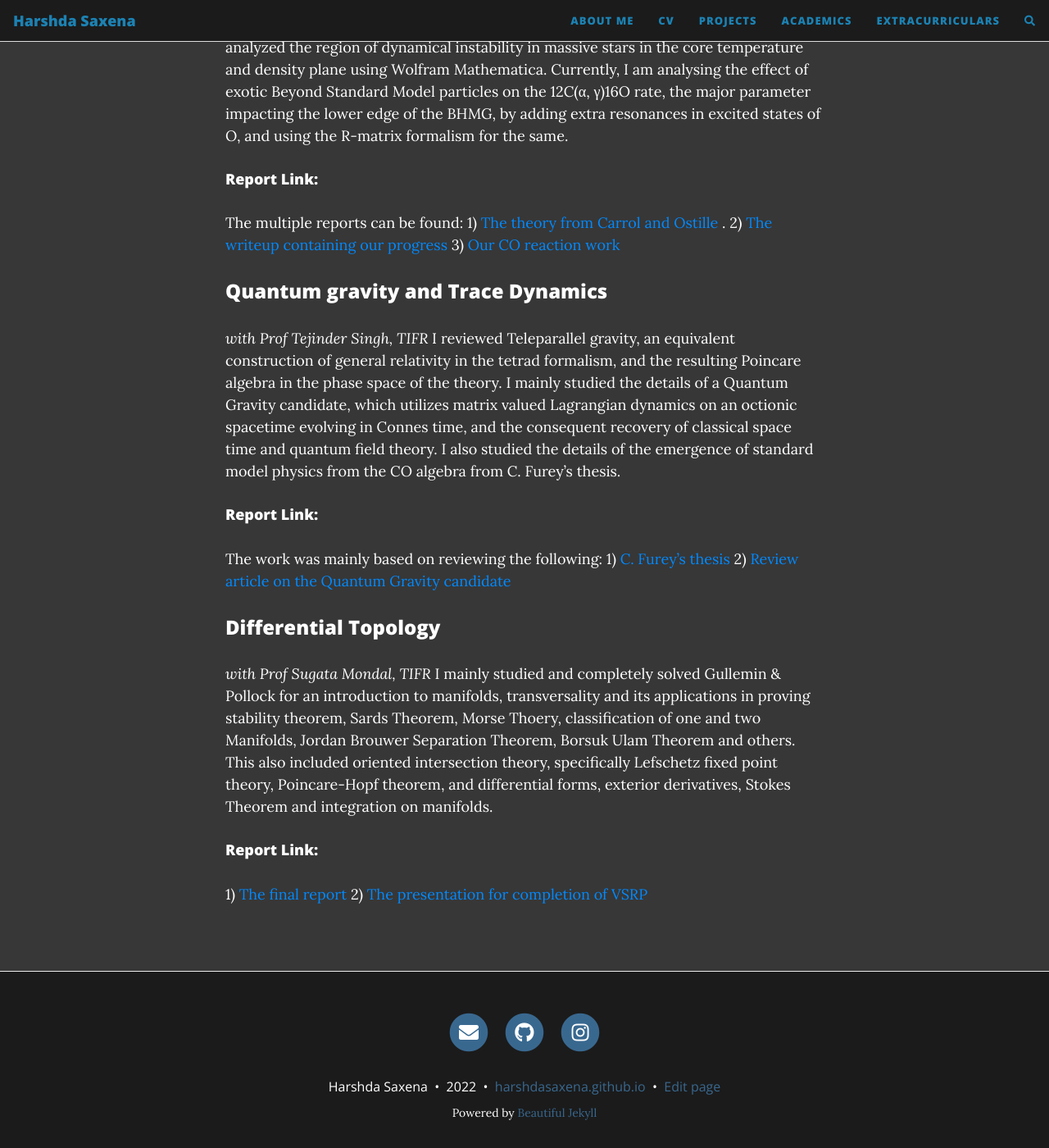
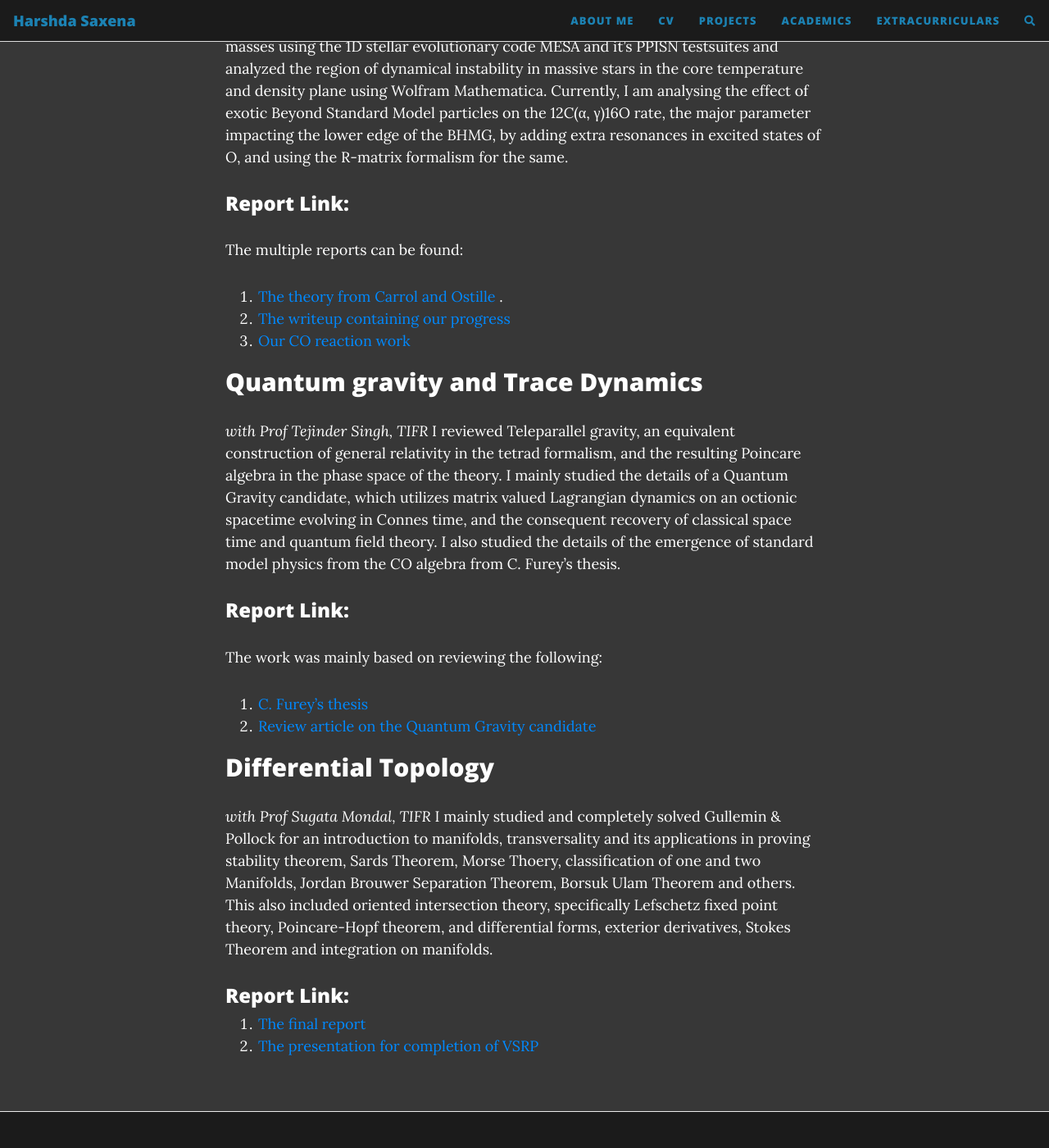
Before and after one commit to HarshdaSaxena/harshdasaxena.github.io, a Jekyll site: the page built from projects.md, in a window 1280 px wide and 1400 px high, scrolled down 1273 px. Shown: the whole window at 82% size. Built offline with Jekyll 4.4.1, drawn with Linux system fonts in a browser that asks for light colours; nearby versions of some CDN libraries; comment, search, counter and statistics services are not loaded; some of the changed lines change nothing that is shown; some of the changed text lies outside the part shown.

Commit message:
Update projects.md

```diff
--- a/projects.md
+++ b/projects.md
@@ -4,43 +4,43 @@ title: Projects
 subtitle:
 ---
 Throughout my undergraduate, I have been a part of various Projects and Workshops under Professors, student run clubs, and programmes.
-## Projects
+# Main Research Projects
 
-### Non-Linear Cosmic Structure Formation
+## Non-Linear Cosmic Structure Formation
 *with Prof Matthias Bartelmann, Heidelberg University*
 
 Matthias's group is involved with Kinetic Field Theory, an analytic field theory of structure formation in classical particle ensembles and its applications in probing the origin of cosmic structures. Personally, I applied the formalism of KFT to original calculations of the non-linear cosmic power spectrum for a variety of modified gravity models incorporating screening mechanisms such as the Chameleon model, Vainshtein screening, k-mouflage mechanism and Yukawa suppression. I implemented these changes in code as well, generalizing it to include parametrizations of modified gravity models into a scale dependent effective gravitational constant to successfully plot the non-linear spectra for a variety of models. Currently, we are working on using a taylor approximation to obtaine in the non-linear spectra for midfied gravity models, as expanding it around the calcuated GR one.
 
-#### Report Link:
+### Report Link:
 The report can be found [here](https://github.com/HarshdaSaxena/Reports/blob/master/ModfiedPoissonEquation_KFT.pdf).
 
-### Black Hole Mass Gap
+## Black Hole Mass Gap
 *with Prof Vikram Rentala, IITB*
 
 My main project, I started with Prof. Rentala in my third semester. I studied the onset of pair instability driven pulsations in PPISN, and the phenomenon
 of Pair Instability Supernovae (PISNe) for a theoretical understanding of the BHMG and the discovery of GW190521 by the LIGO-VIRGO detectors. I  theoretically studied the effects of various astrophysical and particle physics parameters like metallicity, rotation, convective overshoot, wind mass loss, nuclear reaction rates, neutrino physics, dark matter annihilation, axionic emissions, and others on the Black Hole Mass Gap (BHMG). In addition, I Simuated the effects of these parameter dependencies on the blackhole masses using the 1D stellar evolutionary code MESA and it’s PPISN testsuites and analyzed the region of dynamical instability in massive stars in the core temperature and density plane using Wolfram Mathematica. Currently, I am analysing the effect of exotic Beyond Standard Model particles on the 12C(α, γ)16O
 rate, the major parameter impacting the lower edge of the BHMG, by adding extra resonances in excited states of O, and using the R-matrix formalism for the same.
 
-#### Report Link:
+### Report Link:
 The multiple reports can be found:
-1) [The theory from Carrol and Ostille ](https://github.com/HarshdaSaxena/Reports/blob/master/iSURP_Documentation.pdf).
-2) [The writeup containing our progress](https://github.com/HarshdaSaxena/Reports/blob/master/BHMG_Writeup.pdf)
-3) [Our CO reaction work](https://github.com/HarshdaSaxena/Reports/blob/master/CO_reaction_rate)
+1. [The theory from Carrol and Ostille ](https://github.com/HarshdaSaxena/Reports/blob/master/iSURP_Documentation.pdf).
+2. [The writeup containing our progress](https://github.com/HarshdaSaxena/Reports/blob/master/BHMG_Writeup.pdf)
+3. [Our CO reaction work](https://github.com/HarshdaSaxena/Reports/blob/master/CO_reaction_rate)
 
 
-### Quantum gravity and Trace Dynamics
+## Quantum gravity and Trace Dynamics
 *with Prof Tejinder Singh, TIFR*
 I reviewed Teleparallel gravity, an equivalent construction of general relativity in the tetrad formalism, and the resulting Poincare algebra in the phase space of the theory. I mainly studied the details of a Quantum Gravity candidate, which utilizes matrix valued Lagrangian dynamics on an octionic spacetime evolving in Connes time, and the consequent recovery of classical space time and quantum field theory. I also studied the details of the emergence of standard model physics from the CO algebra from C. Furey's thesis.
 
-#### Report Link:
+### Report Link:
 The work was mainly based on reviewing the following:
-1) [C. Furey's thesis](https://arxiv.org/pdf/1611.09182.pdf)
-2) [Review article on the Quantum Gravity candidate](https://www.tifr.res.in/~tpsingh/Penrose90singh.pdf)
+1. [C. Furey's thesis](https://arxiv.org/pdf/1611.09182.pdf)
+2. [Review article on the Quantum Gravity candidate](https://www.tifr.res.in/~tpsingh/Penrose90singh.pdf)
 
-### Differential Topology
+## Differential Topology
 *with Prof Sugata Mondal, TIFR*
 I mainly studied and completely solved Gullemin & Pollock for an introduction to manifolds, transversality and its applications in proving stability theorem, Sards Theorem, Morse Thoery, classification of one and two Manifolds, Jordan Brouwer Separation Theorem, Borsuk Ulam Theorem and others. This also included oriented intersection theory, specifically Lefschetz fixed point theory, Poincare-Hopf theorem, and differential forms, exterior derivatives, Stokes Theorem and integration on manifolds.
 
-#### Report Link:
-1) [The final report](https://github.com/HarshdaSaxena/Reports/blob/master/VSRP_Differential_Topology.pdf)
-2) [The presentation for completion of VSRP](https://github.com/HarshdaSaxena/Reports/blob/master/VSRP_Presentation.pdf)
+### Report Link:
+1. [The final report](https://github.com/HarshdaSaxena/Reports/blob/master/VSRP_Differential_Topology.pdf)
+2. [The presentation for completion of VSRP](https://github.com/HarshdaSaxena/Reports/blob/master/VSRP_Presentation.pdf)
```
